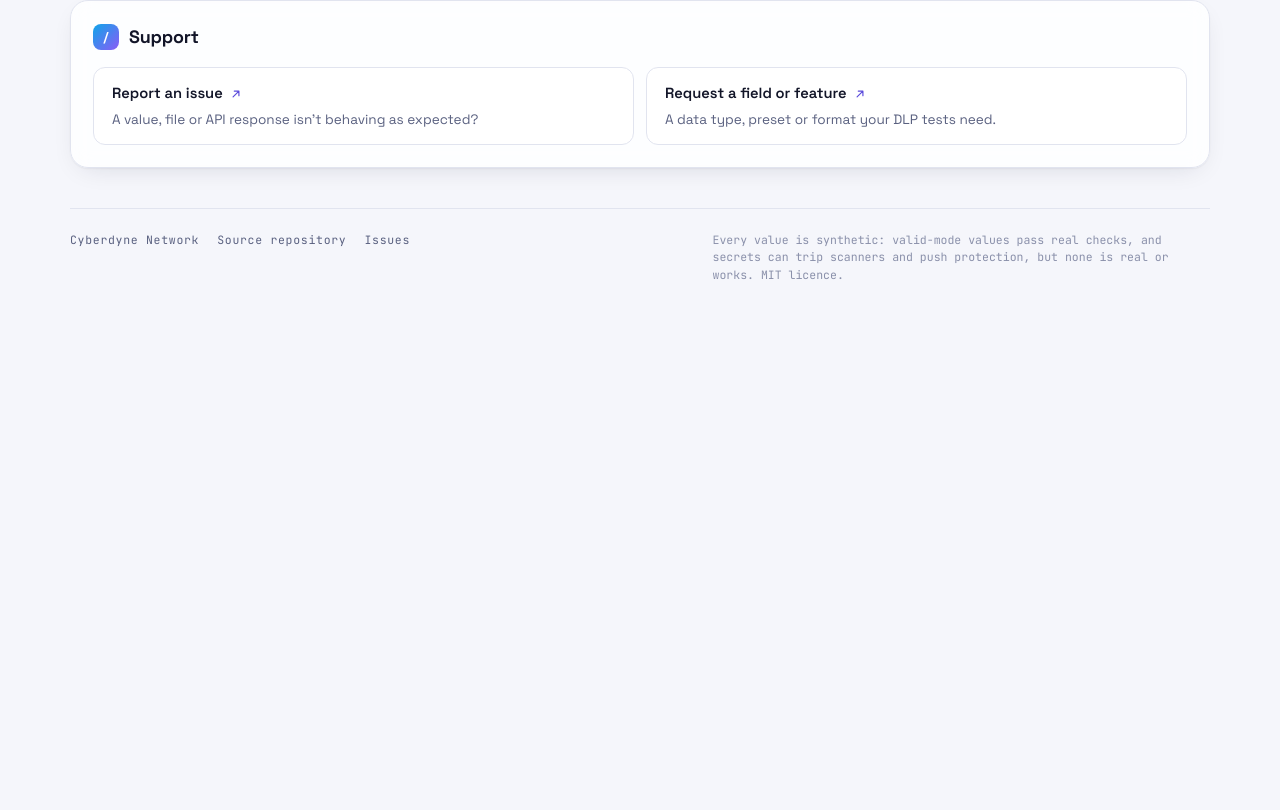
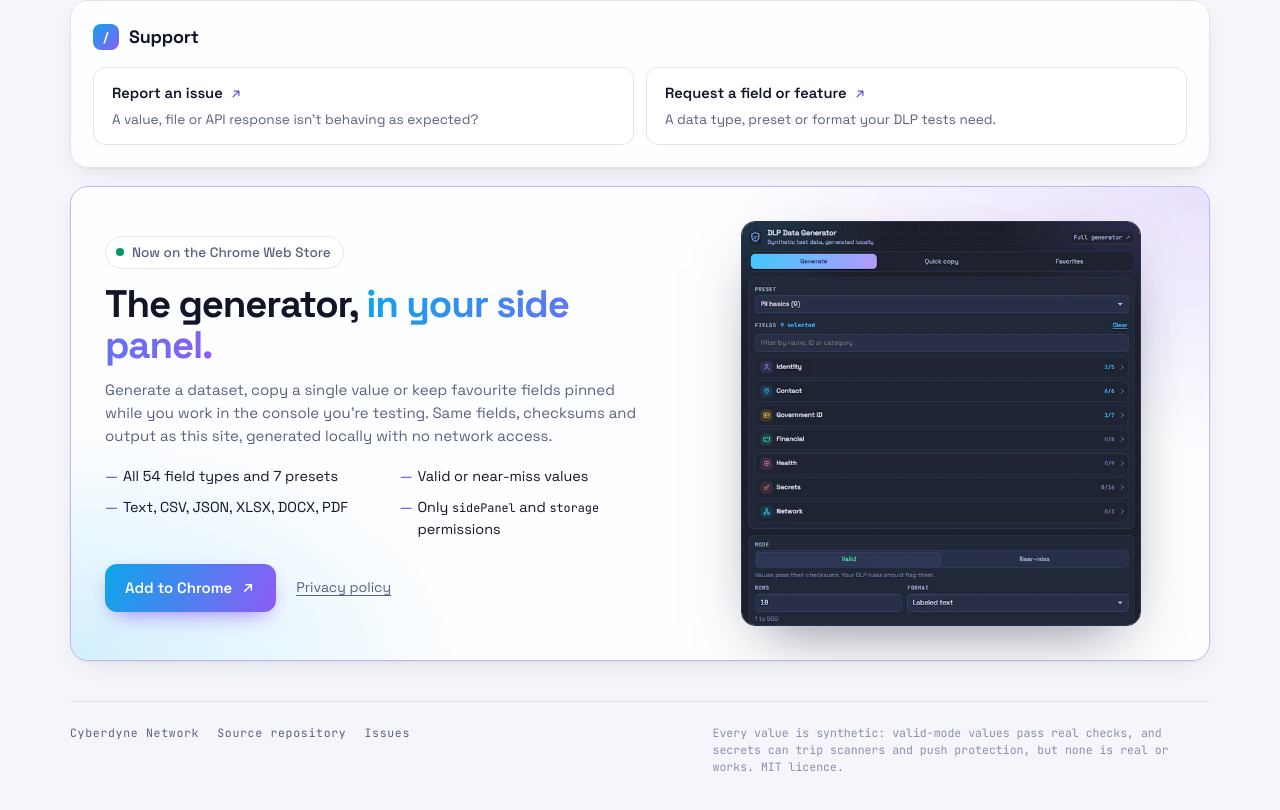
Before and after one commit to revpixel/dlp-datagen, a website built with Vite: page index.html in a window 1280 px wide. Shown: the part 2934-3744 px from the top of the page. Before the commit the page ends 3257 px from the top, so only its background shows below. Built offline with nearby package versions, Linux system fonts and the light colour scheme.

Commit message:
Add a Chrome Web Store card to the bottom of the site
The extension is live on the Chrome Web Store. Link to it from a card
after Support, with a side-panel image cropped from the store
screenshot, and drop the "not on the store yet" notes from the READMEs.

Co-Authored-By: Claude Opus 5.5 <noreply@anthropic.com>

```diff
--- a/index.html
+++ b/index.html
@@ -400,6 +400,32 @@
 					</li>
 				</ul>
 			</section>
+
+			<section class="card ext-card" id="chrome-extension" aria-labelledby="ext-h">
+				<div class="ext-copy">
+					<p class="eyebrow"><span class="pulse" aria-hidden="true"></span> Now on the Chrome Web Store</p>
+					<h2 id="ext-h">The generator, <span class="grad-text">in your side panel.</span></h2>
+					<p class="ext-lede">
+						Generate a dataset, copy a single value or keep favourite fields pinned while you work in the console you're testing.
+						Same fields, checksums and output as this site, generated locally with no network access.
+					</p>
+					<ul class="ext-points">
+						<li>All 54 field types and 7 presets</li>
+						<li>Valid or near-miss values</li>
+						<li>Text, CSV, JSON, XLSX, DOCX, PDF</li>
+						<li>Only <code>sidePanel</code> and <code>storage</code> permissions</li>
+					</ul>
+					<div class="ext-actions">
+						<a class="ext-cta" href="https://chromewebstore.google.com/detail/dlp-data-generator/obpnoonfegdaofbaeokfiklcckdmpgnm">
+							Add to Chrome <svg viewBox="0 0 24 24" aria-hidden="true"><path d="M7 17L17 7m0 0H9m8 0v8" /></svg>
+						</a>
+						<a class="ext-more" href="https://github.com/revpixel/dlp-datagen/blob/main/extension/PRIVACY.md">Privacy policy</a>
+					</div>
+				</div>
+				<div class="ext-shot">
+					<img src="/extension-panel.webp" width="658" height="666" loading="lazy" decoding="async" alt="The DLP Data Generator side panel in Chrome, showing the Generate tab with the PII basics preset and field categories." />
+				</div>
+			</section>
 		</main>
 
 		<footer class="foot">
--- a/src/web/style.css
+++ b/src/web/style.css
@@ -729,6 +729,63 @@ details.sample summary span { color: var(--faint); font-weight: 400; font-size:
 .support-link:hover .support-title svg { transform: translate(2px, -2px); }
 .support-text { color: var(--muted); font-size: 0.85rem; }
 
+/* ---------- chrome extension ---------- */
+.ext-card {
+	position: relative;
+	overflow: hidden;
+	display: grid;
+	grid-template-columns: minmax(0, 1.1fr) minmax(0, 0.9fr);
+	gap: 32px;
+	align-items: center;
+	padding: 34px;
+	border-color: color-mix(in srgb, var(--grad-b) 35%, var(--border));
+	background:
+		radial-gradient(60% 80% at 100% 0%, var(--glow-b), transparent 70%),
+		radial-gradient(50% 70% at 0% 100%, var(--glow-a), transparent 70%),
+		var(--surface);
+}
+.ext-card .eyebrow { margin-bottom: 14px; }
+.ext-card h2 { display: block; margin: 0 0 12px; font-size: clamp(1.6rem, 3.2vw, 2.4rem); line-height: 1.08; letter-spacing: -0.03em; }
+.ext-lede { margin: 0; max-width: 56ch; color: var(--muted); }
+.ext-points { list-style: none; margin: 18px 0 0; padding: 0; display: grid; grid-template-columns: repeat(2, minmax(0, 1fr)); gap: 8px 18px; font-size: 0.9rem; }
+.ext-points li { position: relative; padding-left: 18px; }
+.ext-points li::before { content: "—"; position: absolute; left: 0; color: var(--accent); }
+.ext-points code { font-size: 0.82em; }
+.ext-actions { display: flex; flex-wrap: wrap; align-items: center; gap: 12px 20px; margin-top: 24px; }
+.ext-cta {
+	display: inline-flex;
+	align-items: center;
+	gap: 8px;
+	padding: 12px 20px;
+	border-radius: 12px;
+	color: #fff;
+	font-weight: 600;
+	text-decoration: none;
+	background: linear-gradient(110deg, var(--grad-a), var(--grad-b));
+	box-shadow: 0 8px 24px -10px var(--grad-b);
+	transition: transform 0.12s, box-shadow 0.2s;
+}
+.ext-cta svg { width: 16px; height: 16px; fill: none; stroke: currentColor; stroke-width: 2.2; stroke-linecap: round; stroke-linejoin: round; }
+.ext-cta:hover { transform: translateY(-1px); box-shadow: 0 12px 28px -10px var(--grad-b); }
+.ext-more { color: var(--muted); font-size: 0.88rem; text-decoration: underline; text-underline-offset: 3px; }
+.ext-more:hover { color: var(--text); }
+.ext-shot { justify-self: center; width: min(100%, 400px); }
+.ext-shot img {
+	display: block;
+	width: 100%;
+	height: auto;
+	border-radius: 14px;
+	border: 1px solid #2a3356;
+	box-shadow: 0 24px 60px -24px rgba(10, 14, 40, 0.55);
+}
+@media (max-width: 860px) {
+	.ext-card { grid-template-columns: minmax(0, 1fr); padding: 24px; }
+}
+@media (max-width: 560px) {
+	.ext-card { padding: 18px; }
+	.ext-points { grid-template-columns: minmax(0, 1fr); }
+}
+
 /* ---------- footer ---------- */
 .foot {
 	/* Same content width as .wrap (1180px less its 20px padding), so the rule lines up with the cards. */
```
Also changed, not shown: README.md, extension/README.md, public/extension-panel.webp (added).
